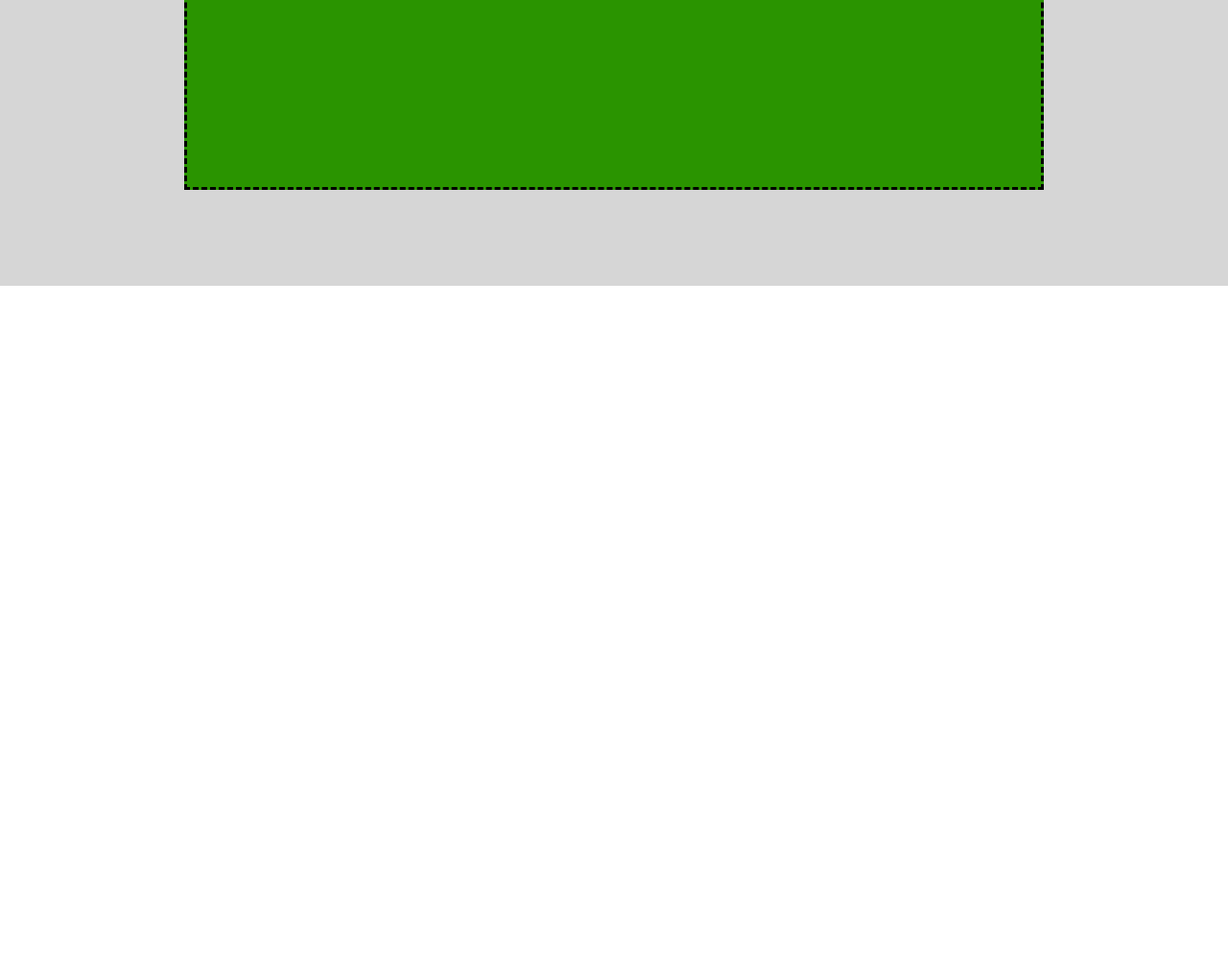
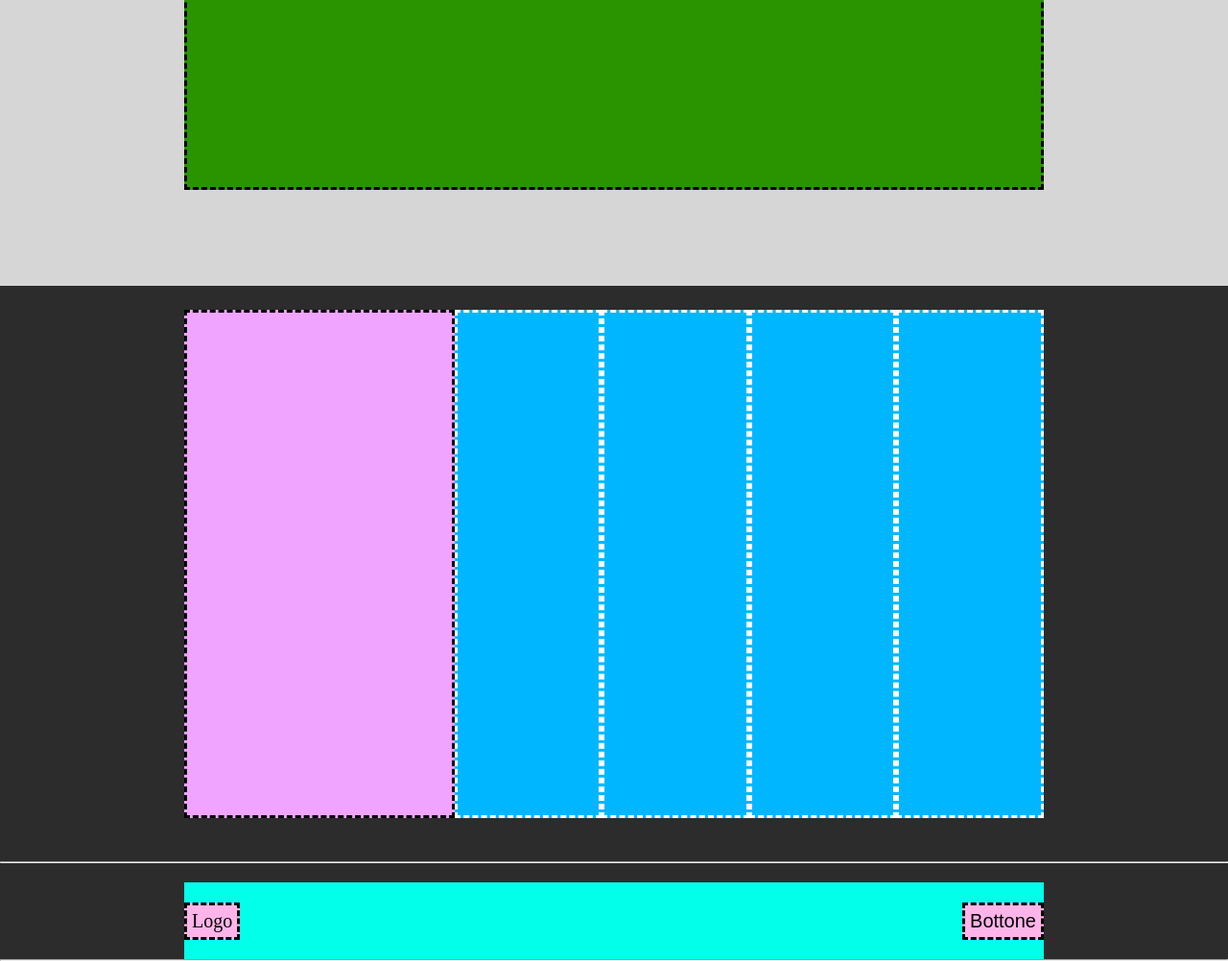
Before and after one commit to EliseiVlas/htmlcss-struttura-discord, a plain HTML site: page index.html in a window 1280 px wide. Shown: the part 3082-4084 px from the top of the page at 96% size. Before the commit the page ends 3380 px from the top, so only its background shows below. Drawn offline with Linux system fonts and the light colour scheme.

Commit message:
consegna compito

```diff
--- a/css/style.css
+++ b/css/style.css
@@ -163,4 +163,55 @@ a{
 }
 
 /* regole footer */
-.footer
+.footer{
+    display: flex;
+    justify-content: center;
+    align-items: center;
+    width: 100%;
+    /* debug */
+    height: 600px;
+    background-color: rgb(44, 44, 44);
+}
+
+.box5{
+    width: 22%;
+    margin-bottom: 20px;
+    /* debug */
+    height: 530px;
+    background-color: rgb(240, 163, 255);
+    border: 3px Dashed black;
+}
+.box55{
+    width: 12%;
+    margin-bottom: 20px;
+    /* debug */
+    height: 530px;
+    background-color: rgb(0, 183, 255);
+    border: 3px Dashed white;
+}
+/* footer seconda section */
+.footer2{
+    display: flex;
+    justify-content: center;
+    align-items: end;
+    width: 100%;
+    /* debug */
+    height: 100px;
+    background-color: rgb(44, 44, 44);
+}
+.footer22{
+    display: flex;
+    justify-content: space-between;
+    align-items: center;
+    width: 70%;
+    /* debug */
+    height: 80px;
+    background-color: rgb(2, 255, 234);
+}
+.button{
+    padding: 5px;
+    font-size: 20px;
+    /* debug */
+    border: 3px Dashed black;
+    background-color: rgb(255, 180, 233);
+}
--- a/index.html
+++ b/index.html
@@ -52,10 +52,24 @@
             <section class="footer">
                 <div class="box5"></div>
                 <div class="box55"></div>
+                <div class="box55"></div>
+                <div class="box55"></div>
+                <div class="box55"></div>
+           </section>
+           <hr>
+           <section class="footer2">
+            <div class="footer22">
+                <section class="button">
+                    Logo
+                </section>
+                <section>
+                    <button class="button">Bottone</button>
+                </section>
+            </div>
+
+           </section>
+           <hr>
         </div>
-        <section>
-
-        </section>
     </footer>
 </body>
 </html>
```
